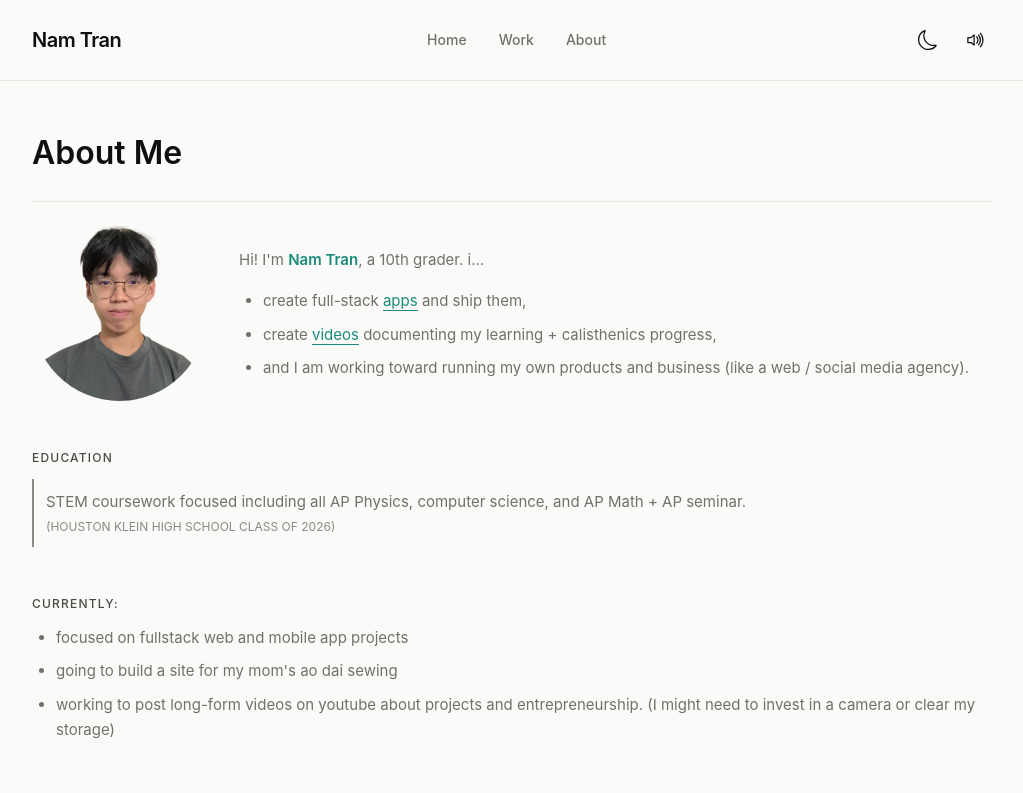
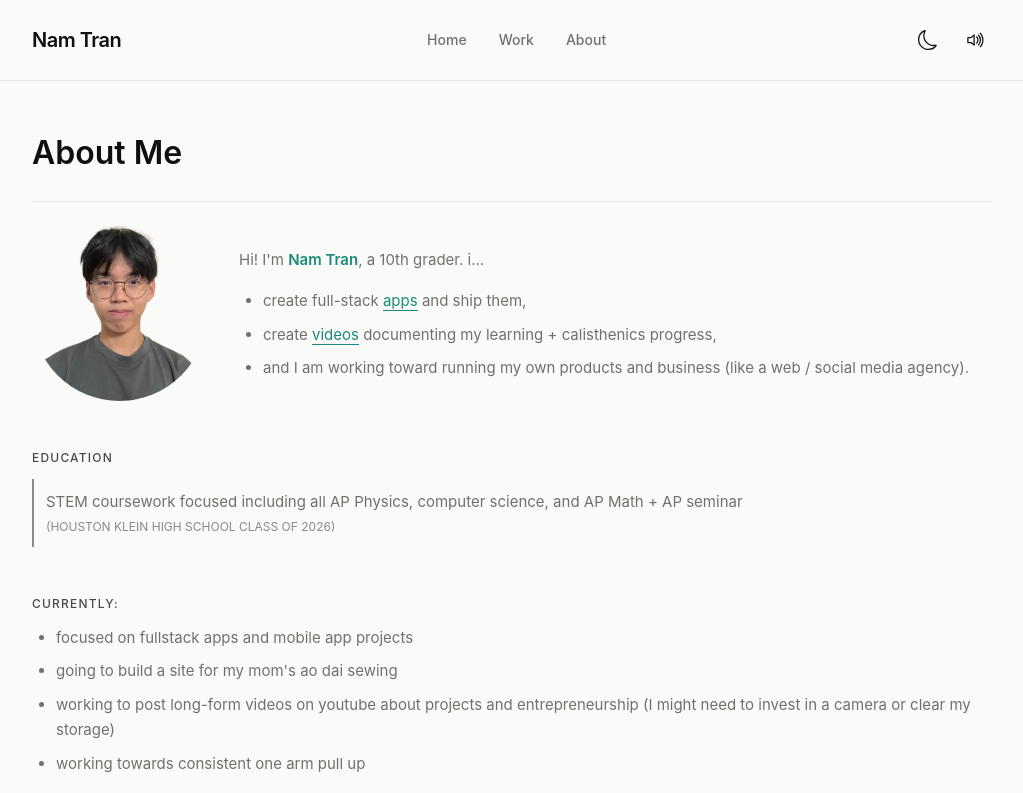
Before and after one commit to namatran/portfolio, a Next.js app: page /about in a window 1280 px wide. Shown: the top 793 px of the page, without its empty margins (128-1151 px from the left). Built offline with nearby package versions, Linux system fonts and the light colour scheme.

Commit message:
Updated about me and hero page

```diff
--- a/src/app/about/page.tsx
+++ b/src/app/about/page.tsx
@@ -39,7 +39,7 @@ export default function AboutPage() {
                 <h1 className="section-label">Education</h1>
 
                 <div className="border-l-2 pl-3 pt-2.5 pb-3 border-[var(--light-text-hover)]">
-                    <p className="section-text mb-1">STEM coursework focused including all AP Physics, computer science, and AP Math + AP seminar.</p>
+                    <p className="section-text mb-1">STEM coursework focused including all AP Physics, computer science, and AP Math + AP seminar</p>
                     <p className="text-xs uppercase text-[var(--light-text-hover)]">(Houston Klein High School Class of 2026)</p>
                 </div>
             </article>
@@ -48,9 +48,10 @@ export default function AboutPage() {
                 <h1 className="section-label">Currently:</h1>
 
                 <ul className="section-text ml-6 list-disc">
-                    <li className="mb-2">focused on fullstack web and mobile app projects</li>
-                    <li className="mb-2">going to build a site for my mom's ao dai sewing   </li>
-                    <li className="mb-2">working to post long-form videos on youtube about projects and entrepreneurship. (I might need to invest in a camera or clear my storage)</li>
+                    <li className="mb-2">focused on fullstack apps and mobile app projects</li>
+                    <li className="mb-2">going to build a site for my mom's ao dai sewing</li>
+                    <li className="mb-2">working to post long-form videos on youtube about projects and entrepreneurship (I might need to invest in a camera or clear my storage)</li>
+                    <li className="mb-2">working towards consistent one arm pull up</li>
                 </ul>
             </article>
 
@@ -58,9 +59,9 @@ export default function AboutPage() {
                 <h1 className="section-label">Other Interests</h1>
 
                 <ul className="section-text ml-6 list-disc">
-                    <li className="mb-2">calisthenics + martial arts (vovinam),</li>
-                    <li className="mb-2">anime & manga,</li>
-                    <li className="mb-2">volleyball w/ friends,</li>
+                    <li className="mb-2">calisthenics + martial arts (vovinam)</li>
+                    <li className="mb-2">anime & manga</li>
+                    <li className="mb-2">volleyball w/ friends</li>
                     <li className="mb-2">engineering real projects (robotics, arduino, electronics)</li>
                 </ul>
             </article>
--- a/src/app/page.tsx
+++ b/src/app/page.tsx
@@ -11,9 +11,9 @@ export default function Home() {
     <main>
         <div className="flex flex-col items-center justify-center min-h-[60vh] text-center">
           <div className="text-[13px] leading-[1.1] font-medium uppercase tracking-[0.08em] mb-4 text-[var(--light-text-secondary)]">Full-stack builder</div>
-          <h1 className="text-5xl font-medium mb-6 max-w-150">Shipping software that works</h1>
+          <h1 className="text-5xl font-medium mb-6 max-w-150">Shipping software & building projects</h1>
           <p className="text-[16px] leading-[1.6] max-w-125 mb-10 text-[var(--light-text-secondary)]">
-            10th grade. Building real products. Learning in public. Pushing myself through code and calisthenics.
+            10th grade. Building full-stack apps, documenting learning, and working toward entrepreneurship.
           </p>
 
           <CTAButton/>
--- a/src/app/work/[slug]/page.tsx
+++ b/src/app/work/[slug]/page.tsx
@@ -6,7 +6,7 @@ import Image from 'next/image'
 import { ProjectNav } from '@/components/ProjectNav'
 import { TagList } from '@/components/Taglist'
 import { Links } from '@/components/Links'
-import { ProjectGallery } from '@/components/ProjectGallery'
+import { Gallery } from '@/components/Gallery'
 
 export default function ProjectPage({ params }: { params: Promise<{ slug: string }> }) {
     const { slug } = use(params)
@@ -58,7 +58,7 @@ export default function ProjectPage({ params }: { params: Promise<{ slug: string
                 {project.images && project.images.length > 0 && (
                     <section className="mb-8">
                         <p className="section-label">Gallery</p>
-                        <ProjectGallery images={project.images} />
+                        <Gallery images={project.images} />
                     </section>
                 )}
             </div>
--- a/src/components/ProjectGallery.tsx
+++ b/src/components/Gallery.tsx
@@ -4,7 +4,7 @@ import { useState } from 'react'
 import Image from 'next/image'
 import { useNoteSound } from '@/lib/useNoteSound'
 
-export function ProjectGallery({ images }: { images: string[] }) {
+export function Gallery({ images }: { images: string[] }) {
     const [selected, setSelected] = useState<string | null>(null)
 
     const { playClick, playExit } = useNoteSound()
```
